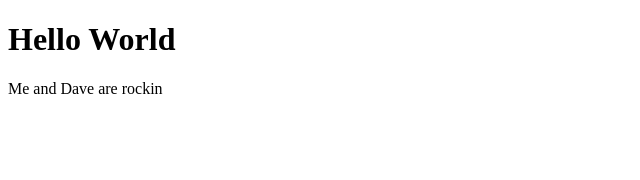
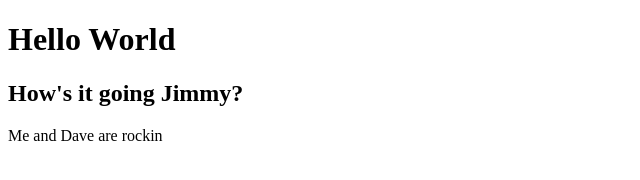
Before and after one commit to serialferris/microverse-trial, a plain HTML site: page index.html in a window 1280 px wide. Shown: the whole page, without its empty margins (0-640 px from the left). Drawn offline with Linux system fonts and the light colour scheme.

Commit message:
Updated index

```diff
--- a/index.html
+++ b/index.html
@@ -8,6 +8,7 @@
 </head>
 <body>
 <H1>Hello World</H1>
+<h2>How's it going Jimmy?</h2>
 <p>Me and Dave are rockin </p>
 </body>
 </html>
```
